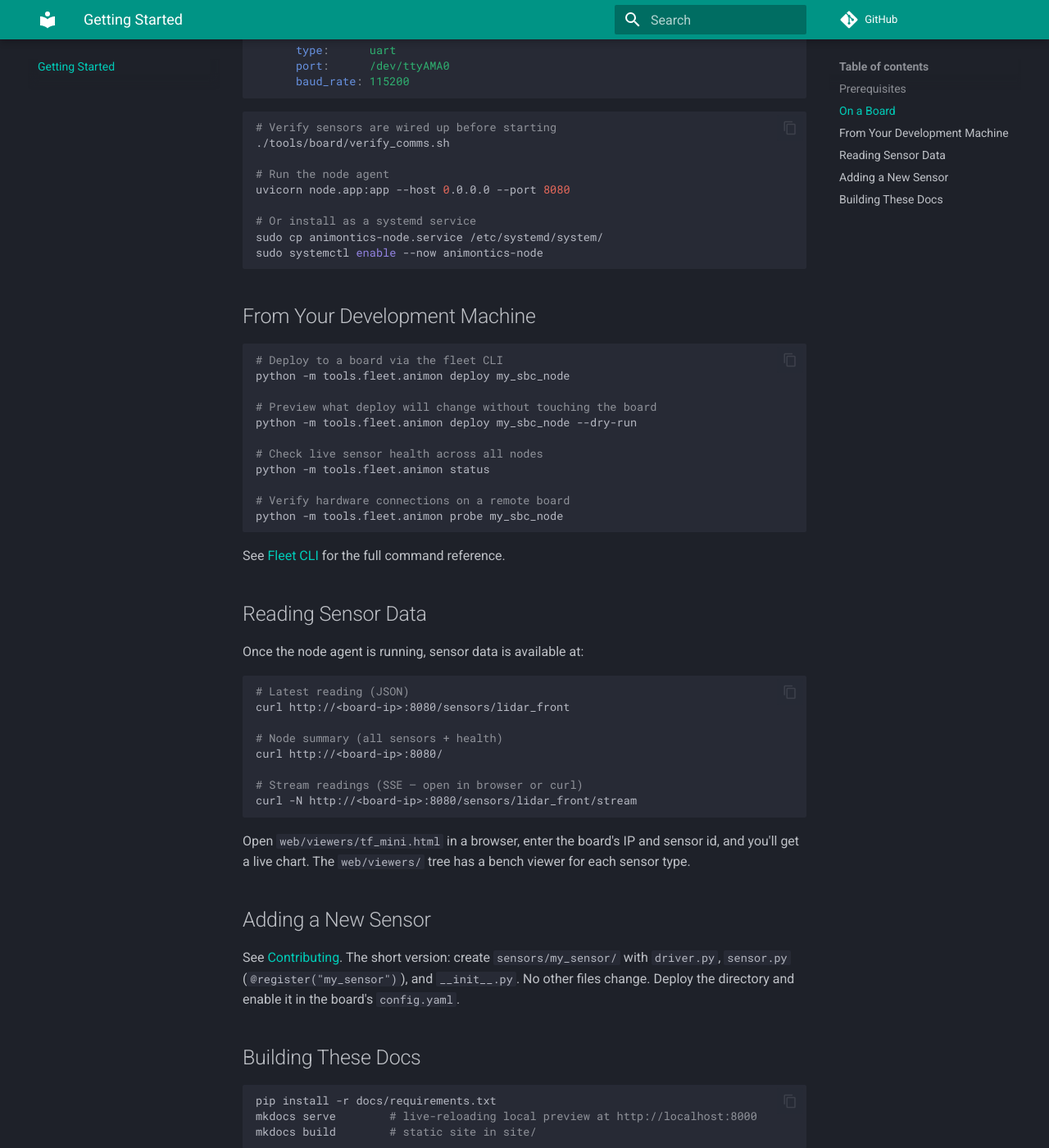
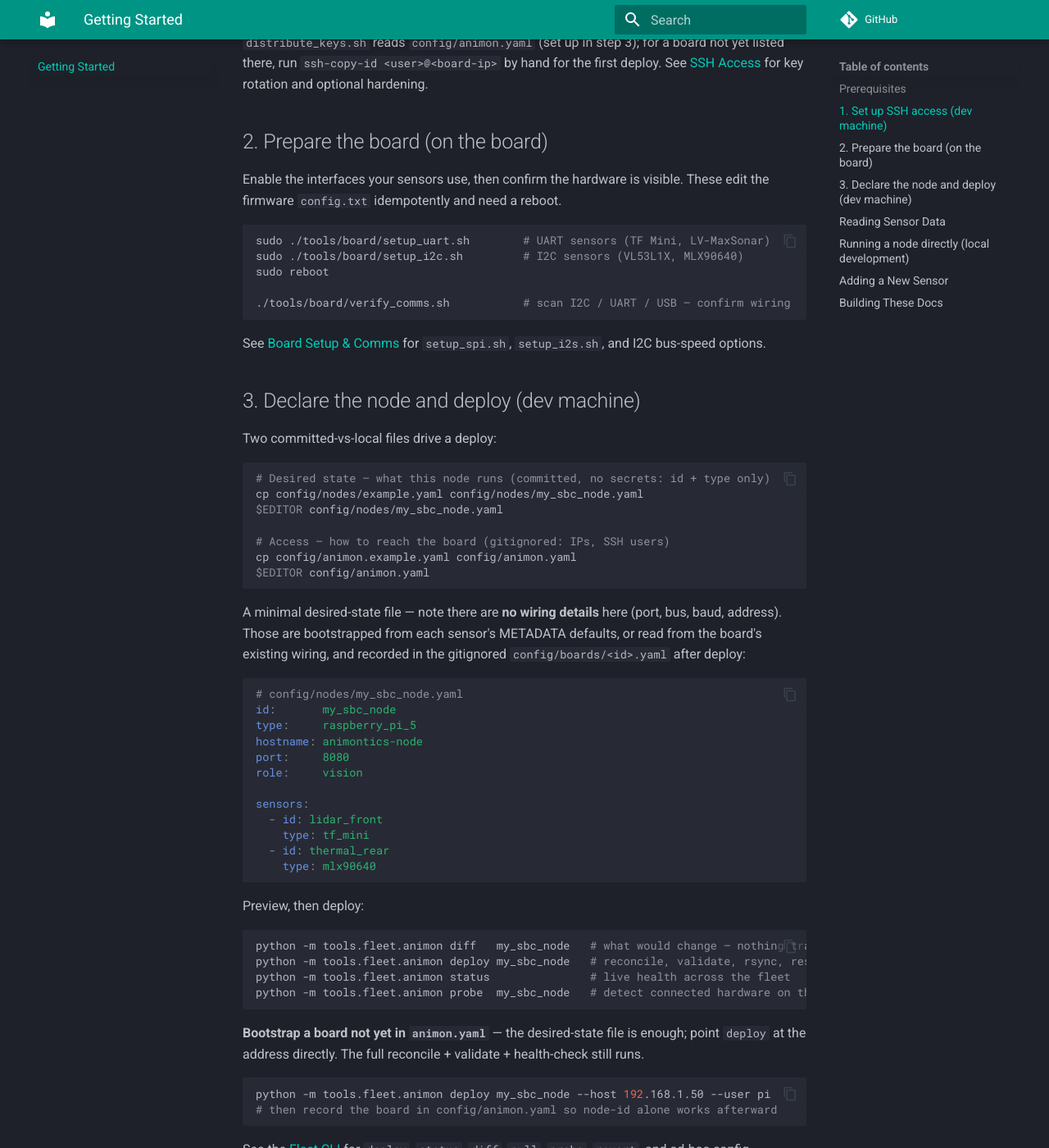
Before and after one commit to kespinoza5/animontics, an MkDocs documentation site: the page built from docs/getting-started.md, in a window 1280 px wide and 1400 px high, scrolled down 937 px. Shown: the whole window at 82% size. Built offline with MkDocs 1.6.1 and Material for MkDocs 9.7.7, drawn with Linux system fonts in a browser that asks for light colours; comment, search, counter and statistics services are not loaded; some of the changed text lies outside the part shown.

Commit message:
docs: rework Getting Started for the fleet-CLI workflow
The page predated the four-layer config model: it led with cloning the
repo onto the board (the retired anti-pattern) and told you to hand-author
config/boards/<id>.yaml, which is actually a derived, gitignored artifact.

Rewrite it dev-machine-first: set up SSH access (gen_keys/distribute_keys),
prep the board (setup_uart/i2c + verify_comms), then declare desired state
in config/nodes/<id>.yaml and deploy. Adds the bootstrap (--host) path and
demotes direct uvicorn to a local-dev subsection. getting-started.md and
architecture.md are the only hand-written pages; the rest embed their
READMEs and stay in sync automatically.

Co-Authored-By: Claude Opus 4.7 <noreply@anthropic.com>

````diff
--- a/docs/getting-started.md
+++ b/docs/getting-started.md
@@ -1,80 +1,115 @@
 # Getting Started
+
+Boards are provisioned **from your dev machine** through the fleet CLI — you do
+not clone this repo onto each board. You declare what a node should run in a
+committed desired-state file, and `animon deploy` ships only the code and config
+that board needs. Read [Architecture](architecture.md) for the full design and
+[Configuration](config.md) for the four-layer model; this page is the shortest
+path to a running node.
 
 ## Prerequisites
 
-- Python 3.11+ on the board
-- SSH key auth configured to target boards (no password prompt for deploy scripts)
-- `i2c-tools` on boards using I2C sensors (`sudo apt install i2c-tools`)
+**On your dev machine:**
 
-## On a Board
+- Python 3.11+, plus `rsync` and an SSH client
+- A fleet SSH key, generated and pushed to the boards (see below) — the CLI uses
+  key auth only and never prompts for a password
+
+**On each board (one-time prep):**
+
+- Python 3.11+
+- The hardware buses your sensors use, enabled
+- `i2c-tools` for I2C sensors (`sudo apt install i2c-tools`)
+
+## 1. Set up SSH access (dev machine)
+
+Generate a dedicated fleet key and install it on the boards. After this, the CLI
+can reach every node with key auth.
 
 ```bash
-# Clone the repo (or use the fleet CLI from your dev machine)
-git clone --recurse-submodules https://github.com/your-org/animontics.git /opt/animontics
-cd /opt/animontics
-
-# Install dependencies
-pip3 install -r requirements.txt
-
-# Create a wiring config for this board
-cp config/boards/example.yaml config/boards/<your-node-id>.yaml
-nano config/boards/<your-node-id>.yaml   # set node_id, node_type, fill in sensor connections
+./tools/ssh/gen_keys.sh                 # creates ~/.ssh/animontics_ed25519
+ssh-add ~/.ssh/animontics_ed25519
+./tools/ssh/distribute_keys.sh          # ssh-copy-id to every node in animon.yaml
 ```
 
-Example wiring config for a board with a TF Mini LiDAR on UART:
+`distribute_keys.sh` reads `config/animon.yaml` (set up in step 3); for a board
+not yet listed there, run `ssh-copy-id <user>@<board-ip>` by hand for the first
+deploy. See [SSH Access](tools/ssh.md) for key rotation and optional hardening.
+
+## 2. Prepare the board (on the board)
+
+Enable the interfaces your sensors use, then confirm the hardware is visible.
+These edit the firmware `config.txt` idempotently and need a reboot.
+
+```bash
+sudo ./tools/board/setup_uart.sh        # UART sensors (TF Mini, LV-MaxSonar)
+sudo ./tools/board/setup_i2c.sh         # I2C sensors (VL53L1X, MLX90640)
+sudo reboot
+
+./tools/board/verify_comms.sh           # scan I2C / UART / USB — confirm wiring
+```
+
+See [Board Setup & Comms](tools/board.md) for `setup_spi.sh`, `setup_i2s.sh`,
+and I2C bus-speed options.
+
+## 3. Declare the node and deploy (dev machine)
+
+Two committed-vs-local files drive a deploy:
+
+```bash
+# Desired state — what this node runs (committed, no secrets: id + type only)
+cp config/nodes/example.yaml config/nodes/my_sbc_node.yaml
+$EDITOR config/nodes/my_sbc_node.yaml
+
+# Access — how to reach the board (gitignored: IPs, SSH users)
+cp config/animon.example.yaml config/animon.yaml
+$EDITOR config/animon.yaml
+```
+
+A minimal desired-state file — note there are **no wiring details** here (port,
+bus, baud, address). Those are bootstrapped from each sensor's METADATA defaults,
+or read from the board's existing wiring, and recorded in the gitignored
+`config/boards/<id>.yaml` after deploy:
 
 ```yaml
-node_id:   my_sbc_node
-node_type: orangepi_zero2
-hostname:  animontics-node
-
-network:
-  host: "0.0.0.0"
-  port: 8080
+# config/nodes/my_sbc_node.yaml
+id:       my_sbc_node
+type:     raspberry_pi_5
+hostname: animontics-node
+port:     8080
+role:     vision
 
 sensors:
   - id: lidar_front
     type: tf_mini
-    enabled: true
-    connection:
-      type:      uart
-      port:      /dev/ttyAMA0
-      baud_rate: 115200
+  - id: thermal_rear
+    type: mlx90640
 ```
 
+Preview, then deploy:
+
 ```bash
-# Verify sensors are wired up before starting
-./tools/board/verify_comms.sh
-
-# Run the node agent
-uvicorn node.app:app --host 0.0.0.0 --port 8080
-
-# Or install as a systemd service
-sudo cp animontics-node.service /etc/systemd/system/
-sudo systemctl enable --now animontics-node
+python -m tools.fleet.animon diff   my_sbc_node   # what would change — nothing transferred
+python -m tools.fleet.animon deploy my_sbc_node   # reconcile, validate, rsync, restart, health-check
+python -m tools.fleet.animon status               # live health across the fleet
+python -m tools.fleet.animon probe  my_sbc_node   # detect connected hardware on the board
 ```
 
-## From Your Development Machine
+**Bootstrap a board not yet in `animon.yaml`** — the desired-state file is
+enough; point `deploy` at the address directly. The full reconcile + validate +
+health-check still runs.
 
 ```bash
-# Deploy to a board via the fleet CLI
-python -m tools.fleet.animon deploy my_sbc_node
-
-# Preview what deploy will change without touching the board
-python -m tools.fleet.animon deploy my_sbc_node --dry-run
-
-# Check live sensor health across all nodes
-python -m tools.fleet.animon status
-
-# Verify hardware connections on a remote board
-python -m tools.fleet.animon probe my_sbc_node
+python -m tools.fleet.animon deploy my_sbc_node --host 192.168.1.50 --user pi
+# then record the board in config/animon.yaml so node-id alone works afterward
 ```
 
-See [Fleet CLI](architecture.md#fleet-management) for the full command reference.
+See the [Fleet CLI](tools/fleet.md) for `deploy`, `status`, `diff`, `pull`,
+`probe`, `revert`, and ad-hoc config overrides.
 
 ## Reading Sensor Data
 
-Once the node agent is running, sensor data is available at:
+Once the node agent is running, sensor data is available over HTTP:
 
 ```bash
 # Latest reading (JSON)
@@ -83,20 +118,40 @@ curl http://<board-ip>:8080/sensors/lidar_front
 # Node summary (all sensors + health)
 curl http://<board-ip>:8080/
 
-# Stream readings (SSE — open in browser or curl)
+# Stream readings (SSE — open in a browser or curl)
 curl -N http://<board-ip>:8080/sensors/lidar_front/stream
 ```
 
-Open `web/viewers/tf_mini.html` in a browser, enter the board's IP and sensor id, and you'll get a live chart. The `web/viewers/` tree has a bench viewer for each sensor type.
+Open `web/viewers/tf_mini.html` in a browser, enter the board's IP and sensor id,
+and you'll get a live chart. The `web/viewers/` tree has a bench viewer for each
+sensor type.
+
+## Running a node directly (local development)
+
+For local testing — or on a board, skipping the CLI — you can run the agent
+yourself. It reads `config/config.yaml`:
+
+```bash
+pip3 install -r requirements.txt
+uvicorn node.app:app --host 0.0.0.0 --port 8080
+
+# Or install as a systemd service (the deploy flow does this for you)
+sudo cp animontics-node.service /etc/systemd/system/
+sudo systemctl enable --now animontics-node
+```
 
 ## Adding a New Sensor
 
-See [Contributing](contributing.md). The short version: create `sensors/my_sensor/` with `driver.py`, `sensor.py` (`@register("my_sensor")`), and `__init__.py`. No other files change. Deploy the directory and enable it in the board's `config.yaml`.
+See [Contributing](contributing.md). The short version: create
+`sensors/my_sensor/` with `driver.py`, `sensor.py` (`@register("my_sensor")`),
+and `__init__.py` (with `METADATA`). Add the `{id, type}` to the node's
+`config/nodes/<id>.yaml` and `animon deploy` ships the new package — no other
+files change.
 
 ## Building These Docs
 
 ```bash
 pip install -r docs/requirements.txt
-mkdocs serve        # live-reloading local preview at http://localhost:8000
-mkdocs build        # static site in site/
+python -m mkdocs serve        # live-reloading local preview at http://localhost:8000
+python -m mkdocs build        # static site in site/
 ```
````
